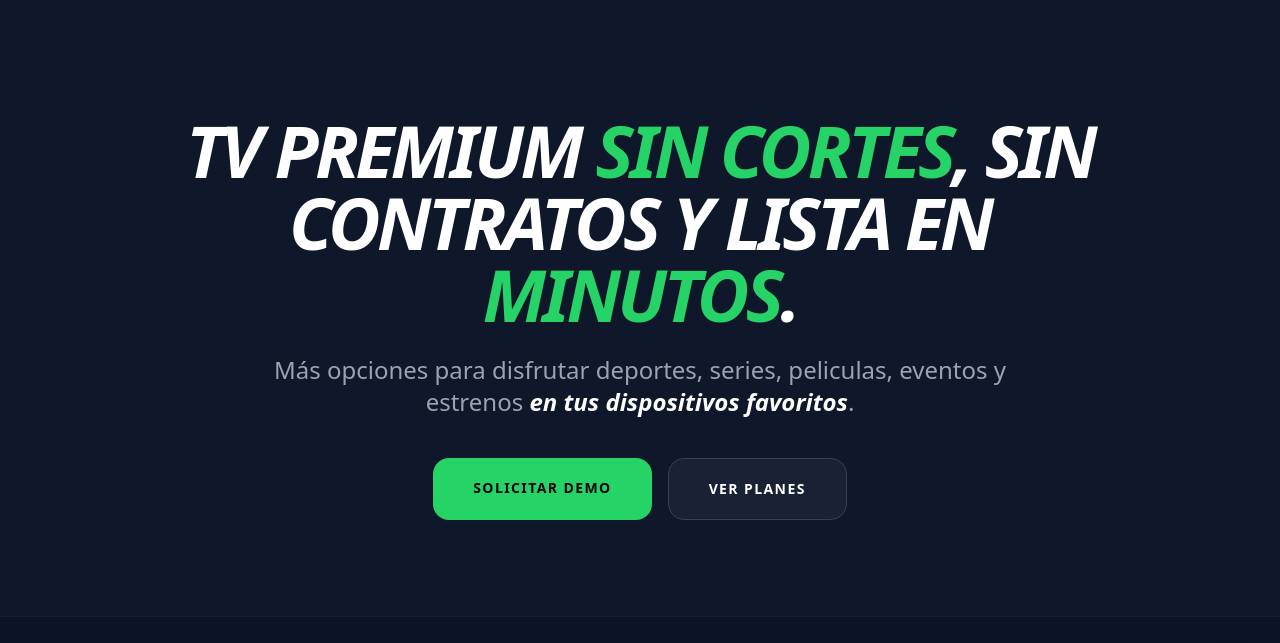
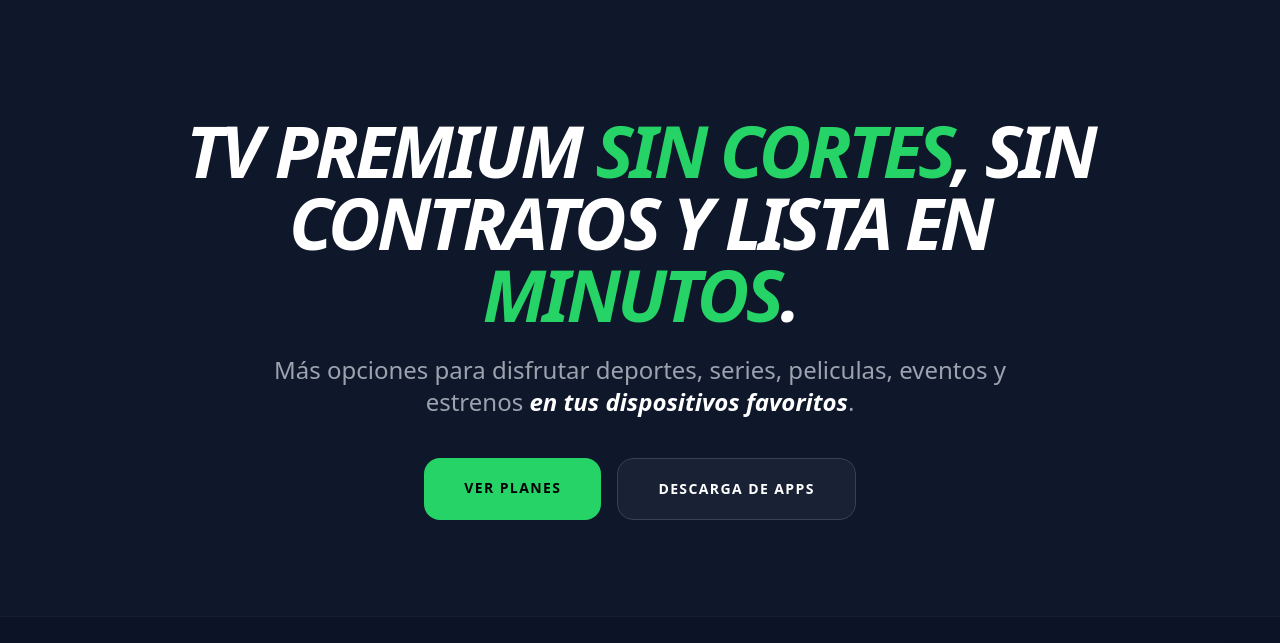
Before and after one commit to raym79-maker/LandingPage, a website: page public/index.html in a window 1280 px wide. Shown: the part 78-721 px from the top of the page. Drawn offline with nearby package versions, Linux system fonts and the light colour scheme.

Commit message:
Update index.html

```diff
--- a/public/index.html
+++ b/public/index.html
@@ -141,9 +141,13 @@
         </p>
 
         <div class="flex flex-col md:flex-row justify-center gap-4 hero-btns">
-            <a href="#registro" class="bg-brand text-black px-10 py-5 rounded-2xl font-black uppercase tracking-widest hover:scale-105 transition text-sm">Solicitar Demo</a>
-            <a href="#planes" class="glass border border-gray-700 px-10 py-5 rounded-2xl font-black uppercase tracking-widest hover:bg-gray-800 transition text-sm">Ver Planes</a>
-       </div>
+        <a href="#planes" class="bg-brand text-black px-10 py-5 rounded-2xl font-black uppercase tracking-widest hover:scale-105 transition text-sm">
+            Ver Planes
+        </a>
+        <a href="#descargas" class="glass border border-gray-700 px-10 py-5 rounded-2xl font-black uppercase tracking-widest hover:bg-gray-800 transition text-sm">
+            Descarga de Apps
+        </a>
+    </div>
 </section>
 
 <section id="estrenos" class="py-12 overflow-hidden bg-slate-950/20 border-y border-gray-800/50">
```
